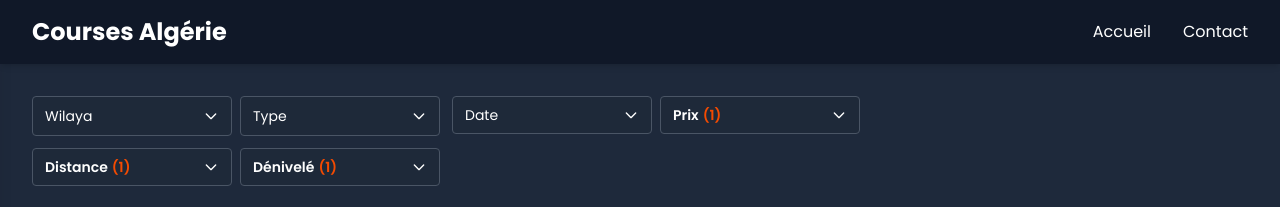
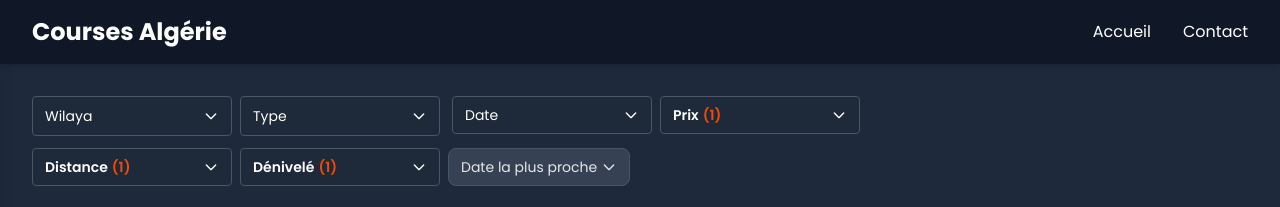
Before and after one commit to KadMohamedAli/run_algeria, a Next.js app: page / in a window 1280 px wide. Shown: the top 207 px of the page. Built offline with nearby package versions, Linux system fonts and the light colour scheme; grey boxes are pictures that could not be loaded.

Commit message:
added order by options

```diff
--- a/src/components/FilterBar.jsx
+++ b/src/components/FilterBar.jsx
@@ -4,6 +4,7 @@ import { useState } from "react";
 import MultiSelect from "./ui/MultiSelect";
 import RangeFilter from "./ui/RangeFilter";
 import DateRangeFilter from "./ui/DateFilter";
+import OrderBy from "./ui/OrderBy";
 import wilayas from "@/data/wilaya.json";
 import runType from "@/data/type.json";
 
@@ -15,11 +16,17 @@ export default function FilterBar({ filters, setFilters }) {
 
   return (
     <div className="mb-6 relative">
-      {/* Subtle toggle button (mobile only) */}
+      <div className="sm:hidden absolute right-0 top-0 translate-y-[-120%] w-full flex items-center justify-between px-1 z-20">
+        {/* OrderBy on the left */}
+        <OrderBy
+          value={filters.orderBy}
+          onChange={(val) => setFilters({ ...filters, orderBy: val })}
+        />
+
+        {/* Filtres toggle on the right */}
         <button
           onClick={() => setMobileOpen(!mobileOpen)}
-        className="sm:hidden absolute right-0 top-0 translate-y-[-120%]
-                   px-3 py-1.5 text-xs rounded-full
+          className="px-3 py-1.5 text-xs rounded-full
          bg-gray-700 text-gray-200 border border-gray-600
          shadow-sm hover:bg-gray-600 transition-all duration-200 flex items-center gap-1"
         >
@@ -40,6 +47,7 @@ export default function FilterBar({ filters, setFilters }) {
             />
           </svg>
         </button>
+      </div>
 
       {/* Filters container */}
       <div
@@ -109,6 +117,12 @@ export default function FilterBar({ filters, setFilters }) {
               value={filters.denivele}
               onChange={(val) => setFilters({ ...filters, denivele: val })}
             />
+            <div className="hidden sm:block">
+              <OrderBy
+                value={filters.orderBy}
+                onChange={(val) => setFilters({ ...filters, orderBy: val })}
+              />
+            </div>
           </div>
         </div>
       </div>
--- /dev/null
+++ b/src/components/ui/OrderBy.jsx
@@ -0,0 +1,107 @@
+"use client";
+
+import { useState, useRef, useEffect } from "react";
+
+const options = [
+  { value: "date_asc", label: "Date la plus proche" },
+  { value: "date_desc", label: "Date la plus éloignée" },
+  { value: "price_asc", label: "Prix le plus bas" },
+  { value: "price_desc", label: "Prix le plus élevé" },
+  { value: "distance_asc", label: "Distance la plus courte" },
+  { value: "distance_desc", label: "Distance la plus longue" },
+  { value: "denivele_asc", label: "Dénivelé le plus faible" },
+  { value: "denivele_desc", label: "Dénivelé le plus élevé" },
+];
+
+export default function OrderBy({ value, onChange }) {
+  const [open, setOpen] = useState(false);
+  const [alignRight, setAlignRight] = useState(false);
+  const btnRef = useRef(null);
+
+  const current = options.find((o) => o.value === value);
+
+  useEffect(() => {
+    if (!open || !btnRef.current) return;
+
+    const rect = btnRef.current.getBoundingClientRect();
+    const viewportWidth = window.innerWidth;
+
+    // if the button is more to the right half of the screen, align dropdown right
+    if (rect.left > viewportWidth / 2) {
+      setAlignRight(true);
+    } else {
+      setAlignRight(false);
+    }
+  }, [open]);
+
+  return (
+    <div className="relative inline-block text-left" ref={btnRef}>
+      {/* Mobile button */}
+      <button
+        onClick={() => setOpen(!open)}
+        className="sm:hidden px-3 py-1.5 text-xs rounded-full
+                   bg-gray-700 text-gray-200 border border-gray-600
+                   shadow-sm hover:bg-gray-600 transition-all duration-200 flex items-center gap-1"
+      >
+        {current ? current.label : "Trier"}
+        <svg
+          className={`w-4 h-4 transition-transform ${open ? "rotate-180" : ""}`}
+          fill="none"
+          stroke="currentColor"
+          viewBox="0 0 24 24"
+        >
+          <path
+            strokeLinecap="round"
+            strokeLinejoin="round"
+            strokeWidth="2"
+            d="M19 9l-7 7-7-7"
+          />
+        </svg>
+      </button>
+
+      {/* Desktop button */}
+      <button
+        onClick={() => setOpen(!open)}
+        className="hidden sm:flex px-3 py-2 text-sm rounded-md border border-gray-600 bg-gray-700 text-gray-200
+                   hover:bg-gray-600 items-center gap-1 transition"
+      >
+        {current ? current.label : "Trier"}
+        <svg
+          className={`w-4 h-4 transition-transform ${open ? "rotate-180" : ""}`}
+          fill="none"
+          stroke="currentColor"
+          viewBox="0 0 24 24"
+        >
+          <path
+            strokeLinecap="round"
+            strokeLinejoin="round"
+            strokeWidth="2"
+            d="M19 9l-7 7-7-7"
+          />
+        </svg>
+      </button>
+
+      {open && (
+        <div
+          className={`absolute mt-1 w-52 bg-gray-800 border border-gray-600 rounded-md shadow-lg z-50
+                      ${alignRight ? "right-0" : "left-0"}`}
+        >
+          {options.map((opt) => (
+            <button
+              key={opt.value}
+              onClick={() => {
+                onChange(opt.value);
+                setOpen(false);
+              }}
+              className={`w-full text-left px-3 py-2 text-sm text-gray-200 hover:bg-gray-700 transition ${
+                value === opt.value ? "bg-gray-700" : ""
+              }`}
+            >
+              {opt.label}
+            </button>
+          ))}
+        </div>
+      )}
+    </div>
+  );
+}
```
Lines whose indentation alone changed are shown as unchanged.
